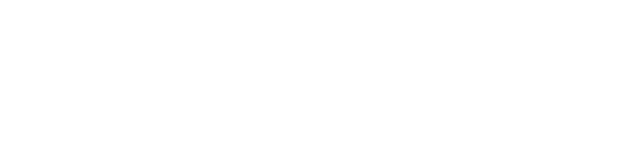
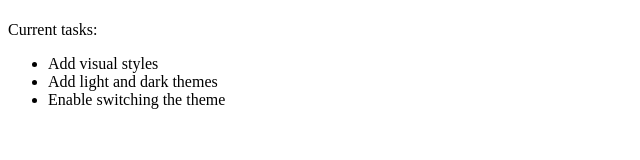
Before and after one commit to dcarde24/Microsoft_project, a plain HTML site: page simple-website/index.html in a window 1280 px wide. Shown: the whole page, without its empty margins (0-640 px from the left). Drawn offline with Linux system fonts and the light colour scheme.

Commit message:
added more structure items to the body of the page in index.html

```diff
--- a/simple-website/index.html
+++ b/simple-website/index.html
@@ -8,6 +8,12 @@
     <link rel="stylesheet" href="main.css">
 </head>
 <body>
-
+    <h1></h1>
+    <p id="msg">Current tasks:</p>
+    <ul>
+        <li class="list">Add visual styles</li>
+        <li class="list">Add light and dark themes</li>
+        <li>Enable switching the theme</li>
+    </ul>
 </body>
 </html>
```
